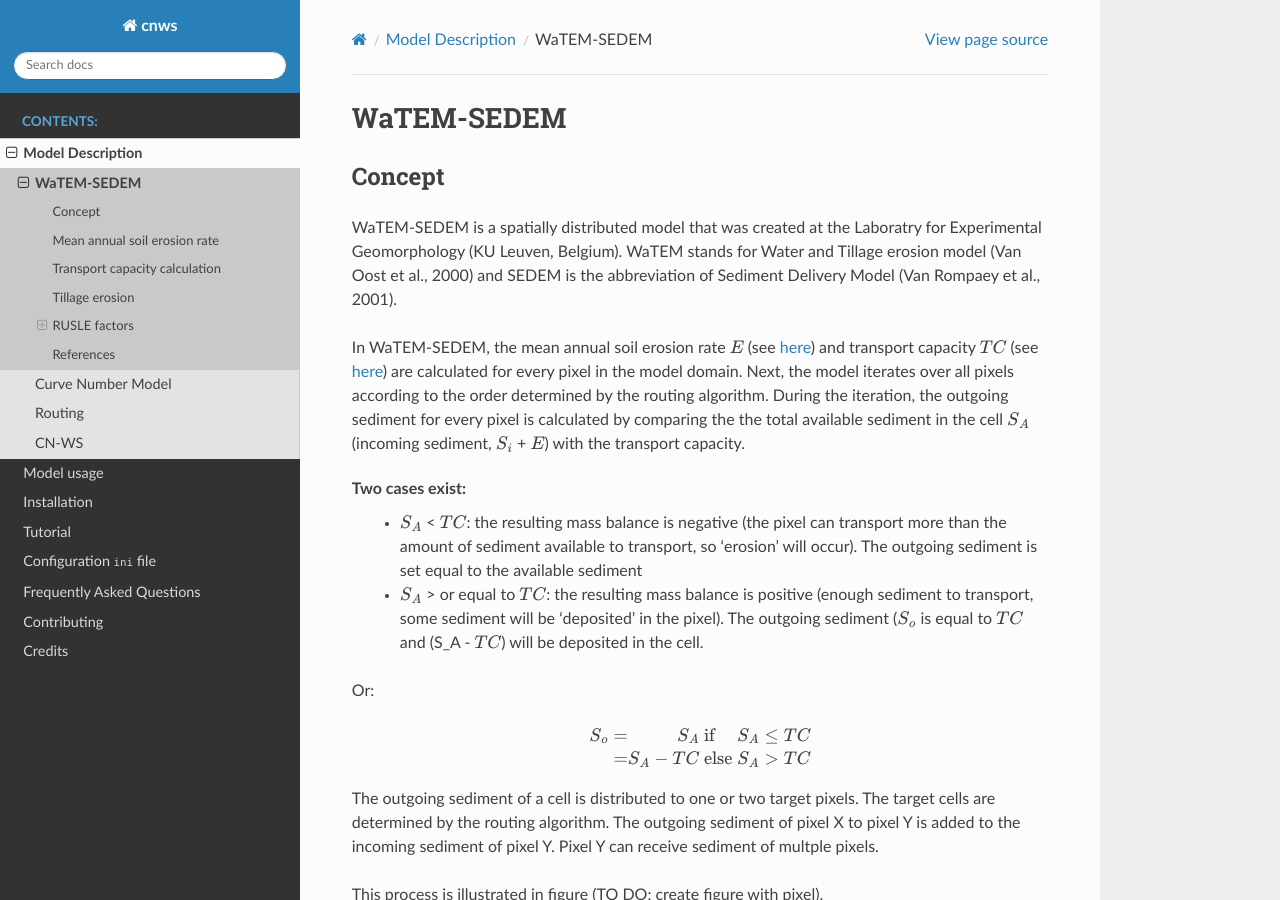
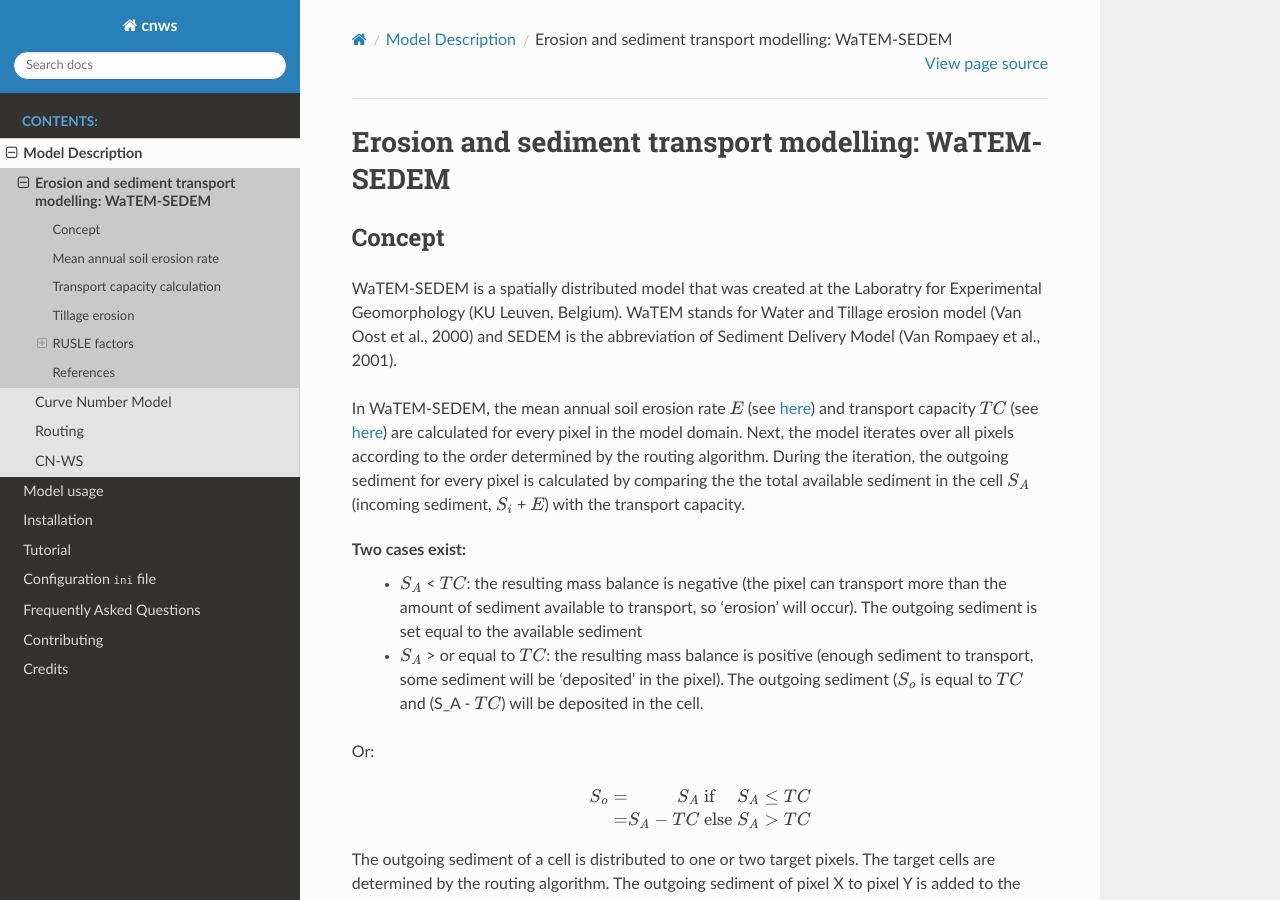
Before and after one commit to watem-sedem/watem-sedem, a Sphinx documentation site: the page built from docs/watem-sedem.rst, in a window 1280 px wide and 900 px high. Built offline with Sphinx 7.4.7 and the Read the Docs theme 2.0.0, drawn with Linux system fonts in a browser that asks for light colours.

```diff
--- a/docs/watem-sedem.rst
+++ b/docs/watem-sedem.rst
@@ -1,6 +1,6 @@
-###########
-WaTEM-SEDEM
-###########
+#####################################################
+Erosion and sediment transport modelling: WaTEM-SEDEM
+#####################################################
 
 .. _Concept:
 
@@ -267,7 +267,6 @@
 Declercq, F., Poesen, J., 1992. Evaluation of two models to calculate the
 soil erodibility factor K. Pedologie XLII, 149–169.
 
-
 Deproost, P., Renders, D., Van de Wauw, J., Van Ransbeeck, N.,
 Verstraeten, G., 2018, Herkalibratie van WaTEM/SEDEM met het DHMV-II als
 hoogtemodel: eindrapport. Brussel. https://archief.onderzoek.omgeving
```
Also changed, not shown: docs/cn-ws.rst (+8 -1 lines), docs/index.rst (line endings or trailing spaces).
